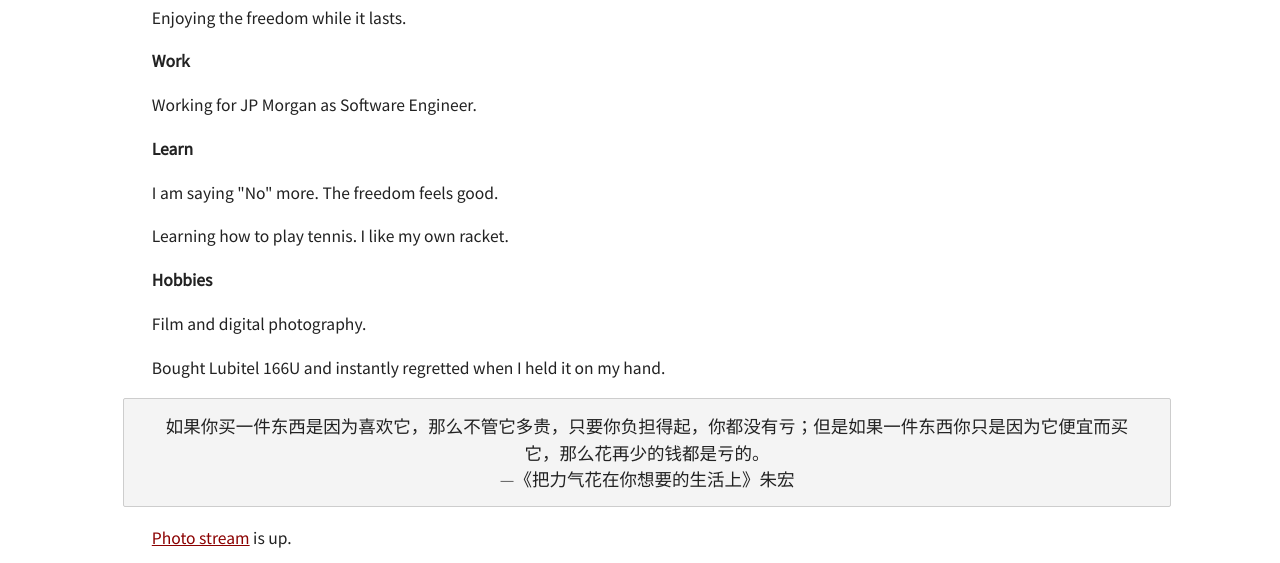
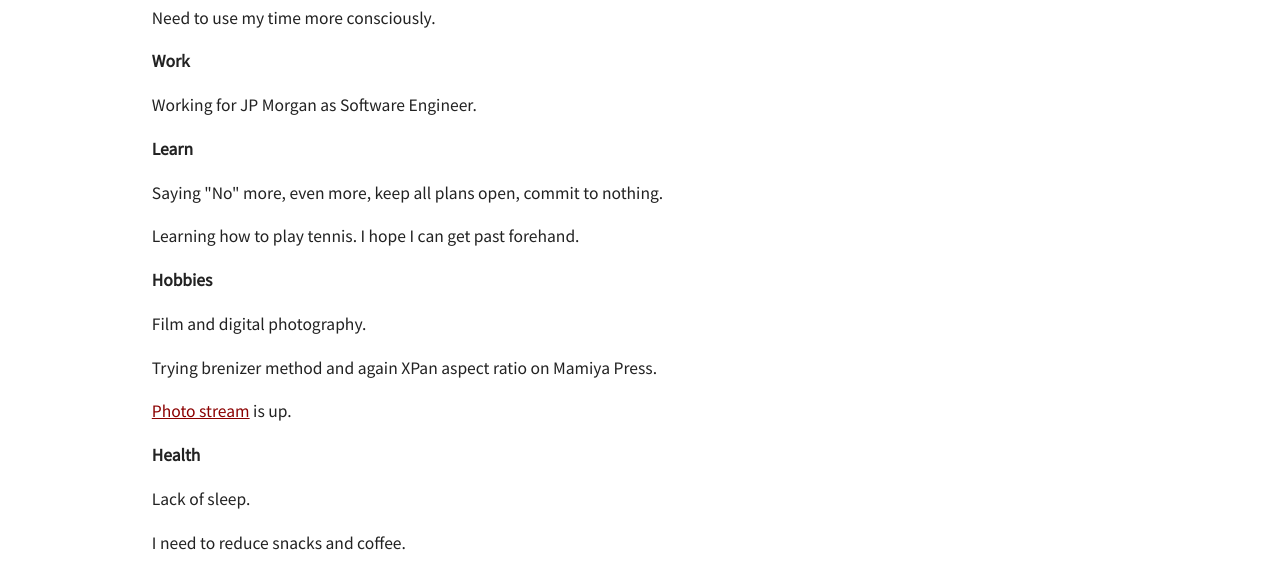
Before and after one commit to tommyku/hp2, a plain HTML site: page now/index.html in a window 1280 px wide. Shown: the part 237-800 px from the top of the page. Drawn offline with nearby package versions, Linux system fonts and the light colour scheme; a script that the page names is missing.

Commit message:
ALT: update /now

```diff
--- a/now/index.html
+++ b/now/index.html
@@ -33,36 +33,31 @@
       <section id="now" class="now h-entry with-big-header">
         <h3 class="big-header p-name">Now</h3>
         <section class="e-content">
-          <p>Enjoying the freedom while it lasts.</p>
+          <p>Need to use my time more consciously.</p>
           <h4>Work</h4>
           <p>
             Working for JP Morgan as Software Engineer.
           </p>
           <h4>Learn</h4>
           <p>
-            I am saying "No" more. The freedom feels good.
+            Saying "No" more, even more, keep all plans open, commit to nothing.
           </p>
           <p>
-            Learning how to play tennis. I like my own racket.
+            Learning how to play tennis. I hope I can get past forehand.
           </p>
           <h4>Hobbies</h4>
           <p>
             Film and digital photography.
           </p>
           <p>
-            Bought Lubitel 166U and instantly regretted when I held it on my hand.
+            Trying brenizer method and again XPan aspect ratio on Mamiya Press.
           </p>
-          <blockquote>
-            如果你买一件东西是因为喜欢它，那么不管它多贵，只要你负担得起，你都没有亏；但是如果一件东西你只是因为它便宜而买它，那么花再少的钱都是亏的。
-            <br/>
-            &mdash;《把力气花在你想要的生活上》朱宏
-          </blockquote>
           <p>
             <a href="https://photostream.tommyku.com" target="_blank">Photo stream</a> is up.
           </p>
           <h4>Health</h4>
           <p>
-            Fat.
+            Lack of sleep.
           </p>
           <p>
             I need to reduce snacks and coffee.
@@ -79,7 +74,7 @@
           <hr />
           <p>
             <i>
-              Updated on <time class="dt-published dt-updated" datetime="2023-03-16">2023-03-16</time>
+              Updated on <time class="dt-published dt-updated" datetime="2023-04-16">2023-04-16</time>
               &mdash;
               inspired by <a href="https://sive.rs/nowff">Derek Sivers's</a>
               and I am kinda ditching Facebook
```
